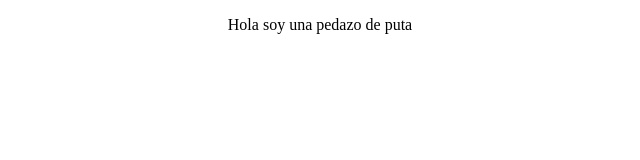
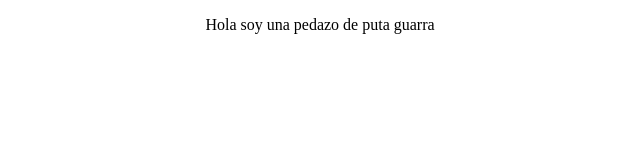
Before and after one commit to Javi-Prieto/mi-primer-repositorio, a plain HTML site: page index.html in a window 1280 px wide. Shown: the full height of the page, 320-960 px from the left. Drawn offline with Linux system fonts and the light colour scheme.

Commit message:
lo que sea

```diff
--- a/index.html
+++ b/index.html
@@ -12,6 +12,6 @@
     </style>
 </head>
 <body>
-    <p>Hola soy una pedazo de puta</p>
+    <p>Hola soy una pedazo de puta guarra</p>
 </body>
 </html>
```
